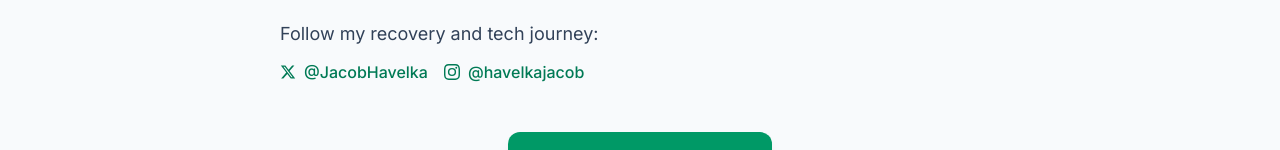
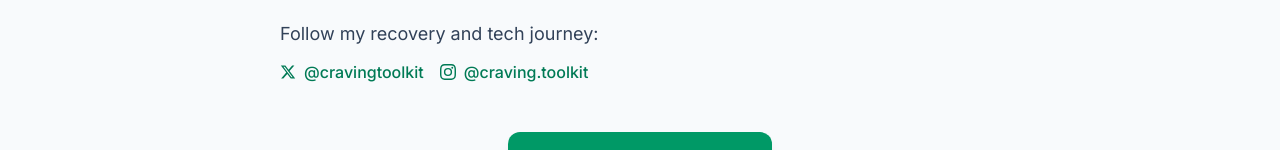
Before and after one commit to JakubHave/craving-toolkit-web, a Next.js app: page /about in a window 1280 px wide. Shown: the part 1831-1981 px from the top of the page. Built offline with nearby package versions, Linux system fonts and the light colour scheme.

Commit message:
socials update

```diff
--- a/src/app/about/page.tsx
+++ b/src/app/about/page.tsx
@@ -29,8 +29,8 @@ const personSchema = {
     "mindfulness-based relapse prevention",
   ],
   sameAs: [
-    "https://x.com/JacobHavelka",
-    "https://www.instagram.com/havelkajacob/",
+    "https://x.com/cravingtoolkit",
+    "https://www.instagram.com/craving.toolkit/",
   ],
   jobTitle: "Software Engineer & Recovery Toolkit Creator",
 };
@@ -116,22 +116,22 @@ export default function AboutPage() {
             </p>
             <div className="flex items-center gap-4 mb-6">
               <a
-                href="https://x.com/JacobHavelka"
+                href="https://x.com/cravingtoolkit"
                 target="_blank"
                 rel="noopener"
                 className="inline-flex items-center gap-2 text-emerald-700 hover:text-emerald-800 font-medium"
               >
                 <svg className="w-4 h-4" fill="currentColor" viewBox="0 0 24 24"><path d="M18.244 2.25h3.308l-7.227 8.26 8.502 11.24H16.17l-5.214-6.817L4.99 21.75H1.68l7.73-8.835L1.254 2.25H8.08l4.713 6.231zm-1.161 17.52h1.833L7.084 4.126H5.117z"/></svg>
-                @JacobHavelka
+                @cravingtoolkit
               </a>
               <a
-                href="https://www.instagram.com/havelkajacob/"
+                href="https://www.instagram.com/craving.toolkit/"
                 target="_blank"
                 rel="noopener"
                 className="inline-flex items-center gap-2 text-emerald-700 hover:text-emerald-800 font-medium"
               >
                 <svg className="w-4 h-4" fill="currentColor" viewBox="0 0 24 24"><path d="M12 2.163c3.204 0 3.584.012 4.85.07 3.252.148 4.771 1.691 4.919 4.919.058 1.265.069 1.645.069 4.849 0 3.205-.012 3.584-.069 4.849-.149 3.225-1.664 4.771-4.919 4.919-1.266.058-1.644.07-4.85.07-3.204 0-3.584-.012-4.849-.07-3.26-.149-4.771-1.699-4.919-4.92-.058-1.265-.07-1.644-.07-4.849 0-3.204.013-3.583.07-4.849.149-3.227 1.664-4.771 4.919-4.919 1.266-.057 1.645-.069 4.849-.069zM12 0C8.741 0 8.333.014 7.053.072 2.695.272.273 2.69.073 7.052.014 8.333 0 8.741 0 12c0 3.259.014 3.668.072 4.948.2 4.358 2.618 6.78 6.98 6.98C8.333 23.986 8.741 24 12 24c3.259 0 3.668-.014 4.948-.072 4.354-.2 6.782-2.618 6.979-6.98.059-1.28.073-1.689.073-4.948 0-3.259-.014-3.667-.072-4.947-.196-4.354-2.617-6.78-6.979-6.98C15.668.014 15.259 0 12 0zm0 5.838a6.162 6.162 0 100 12.324 6.162 6.162 0 000-12.324zM12 16a4 4 0 110-8 4 4 0 010 8zm6.406-11.845a1.44 1.44 0 100 2.881 1.44 1.44 0 000-2.881z"/></svg>
-                @havelkajacob
+                @craving.toolkit
               </a>
             </div>
           </div>
--- a/src/app/articles/[slug]/page.tsx
+++ b/src/app/articles/[slug]/page.tsx
@@ -31,7 +31,7 @@ export async function generateMetadata({ params }: { params: Promise<{ slug: str
       card: "summary_large_image",
       title: article.title,
       description: article.description,
-      creator: "@JacobHavelka",
+      creator: "@cravingtoolkit",
       images: ["/cover.jpg"],
     },
   };
@@ -61,8 +61,8 @@ function getArticleJsonLd(article: { title: string; description: string; slug: s
       name: "Jakub Havelka",
       url: "https://www.cravingtoolkit.com/about",
       sameAs: [
-        "https://x.com/JacobHavelka",
-        "https://www.instagram.com/havelkajacob/",
+        "https://x.com/cravingtoolkit",
+        "https://www.instagram.com/craving.toolkit/",
       ],
       description: "Software engineer, 10+ years in recovery, author of the Craving Toolkit",
       knowsAbout: [
@@ -200,10 +200,10 @@ export default async function ArticlePage({ params }: { params: Promise<{ slug:
                 <p className="font-medium text-slate-800">
                   Written by <Link href="/about" className="text-emerald-700 hover:underline">Jakub Havelka</Link>
                   <span className="inline-flex items-center gap-2 ml-3">
-                    <a href="https://x.com/JacobHavelka" target="_blank" rel="noopener" aria-label="Author on X" className="text-slate-400 hover:text-slate-600">
+                    <a href="https://x.com/cravingtoolkit" target="_blank" rel="noopener" aria-label="Author on X" className="text-slate-400 hover:text-slate-600">
                       <svg className="w-3.5 h-3.5" fill="currentColor" viewBox="0 0 24 24"><path d="M18.244 2.25h3.308l-7.227 8.26 8.502 11.24H16.17l-5.214-6.817L4.99 21.75H1.68l7.73-8.835L1.254 2.25H8.08l4.713 6.231zm-1.161 17.52h1.833L7.084 4.126H5.117z"/></svg>
                     </a>
-                    <a href="https://www.instagram.com/havelkajacob/" target="_blank" rel="noopener" aria-label="Author on Instagram" className="text-slate-400 hover:text-slate-600">
+                    <a href="https://www.instagram.com/craving.toolkit/" target="_blank" rel="noopener" aria-label="Author on Instagram" className="text-slate-400 hover:text-slate-600">
                       <svg className="w-3.5 h-3.5" fill="currentColor" viewBox="0 0 24 24"><path d="M12 2.163c3.204 0 3.584.012 4.85.07 3.252.148 4.771 1.691 4.919 4.919.058 1.265.069 1.645.069 4.849 0 3.205-.012 3.584-.069 4.849-.149 3.225-1.664 4.771-4.919 4.919-1.266.058-1.644.07-4.85.07-3.204 0-3.584-.012-4.849-.07-3.26-.149-4.771-1.699-4.919-4.92-.058-1.265-.07-1.644-.07-4.849 0-3.204.013-3.583.07-4.849.149-3.227 1.664-4.771 4.919-4.919 1.266-.057 1.645-.069 4.849-.069zM12 0C8.741 0 8.333.014 7.053.072 2.695.272.273 2.69.073 7.052.014 8.333 0 8.741 0 12c0 3.259.014 3.668.072 4.948.2 4.358 2.618 6.78 6.98 6.98C8.333 23.986 8.741 24 12 24c3.259 0 3.668-.014 4.948-.072 4.354-.2 6.782-2.618 6.979-6.98.059-1.28.073-1.689.073-4.948 0-3.259-.014-3.667-.072-4.947-.196-4.354-2.617-6.78-6.979-6.98C15.668.014 15.259 0 12 0zm0 5.838a6.162 6.162 0 100 12.324 6.162 6.162 0 000-12.324zM12 16a4 4 0 110-8 4 4 0 010 8zm6.406-11.845a1.44 1.44 0 100 2.881 1.44 1.44 0 000-2.881z"/></svg>
                     </a>
                   </span>
@@ -290,10 +290,10 @@ export default async function ArticlePage({ params }: { params: Promise<{ slug:
             If you need help, contact <a href="https://www.samhsa.gov/find-help/national-helpline" rel="noopener" target="_blank" className="underline hover:text-slate-300">SAMHSA&rsquo;s National Helpline</a> at 1-800-662-4357.
           </p>
           <div className="flex items-center justify-center gap-4 mt-3 mb-4">
-            <a href="https://x.com/JacobHavelka" target="_blank" rel="noopener" aria-label="Follow on X (Twitter)" className="text-slate-400 hover:text-slate-300 transition-colors">
+            <a href="https://x.com/cravingtoolkit" target="_blank" rel="noopener" aria-label="Follow on X (Twitter)" className="text-slate-400 hover:text-slate-300 transition-colors">
               <svg className="w-5 h-5" fill="currentColor" viewBox="0 0 24 24" aria-hidden="true"><path d="M18.244 2.25h3.308l-7.227 8.26 8.502 11.24H16.17l-5.214-6.817L4.99 21.75H1.68l7.73-8.835L1.254 2.25H8.08l4.713 6.231zm-1.161 17.52h1.833L7.084 4.126H5.117z"/></svg>
             </a>
-            <a href="https://www.instagram.com/havelkajacob/" target="_blank" rel="noopener" aria-label="Follow on Instagram" className="text-slate-400 hover:text-slate-300 transition-colors">
+            <a href="https://www.instagram.com/craving.toolkit/" target="_blank" rel="noopener" aria-label="Follow on Instagram" className="text-slate-400 hover:text-slate-300 transition-colors">
               <svg className="w-5 h-5" fill="currentColor" viewBox="0 0 24 24" aria-hidden="true"><path d="M12 2.163c3.204 0 3.584.012 4.85.07 3.252.148 4.771 1.691 4.919 4.919.058 1.265.069 1.645.069 4.849 0 3.205-.012 3.584-.069 4.849-.149 3.225-1.664 4.771-4.919 4.919-1.266.058-1.644.07-4.85.07-3.204 0-3.584-.012-4.849-.07-3.26-.149-4.771-1.699-4.919-4.92-.058-1.265-.07-1.644-.07-4.849 0-3.204.013-3.583.07-4.849.149-3.227 1.664-4.771 4.919-4.919 1.266-.057 1.645-.069 4.849-.069zM12 0C8.741 0 8.333.014 7.053.072 2.695.272.273 2.69.073 7.052.014 8.333 0 8.741 0 12c0 3.259.014 3.668.072 4.948.2 4.358 2.618 6.78 6.98 6.98C8.333 23.986 8.741 24 12 24c3.259 0 3.668-.014 4.948-.072 4.354-.2 6.782-2.618 6.979-6.98.059-1.28.073-1.689.073-4.948 0-3.259-.014-3.667-.072-4.947-.196-4.354-2.617-6.78-6.979-6.98C15.668.014 15.259 0 12 0zm0 5.838a6.162 6.162 0 100 12.324 6.162 6.162 0 000-12.324zM12 16a4 4 0 110-8 4 4 0 010 8zm6.406-11.845a1.44 1.44 0 100 2.881 1.44 1.44 0 000-2.881z"/></svg>
             </a>
           </div>
--- a/src/app/layout.tsx
+++ b/src/app/layout.tsx
@@ -54,8 +54,8 @@ export const metadata: Metadata = {
     title: "Craving Toolkit | Stop Cravings & Stay in Recovery",
     description: "Emergency tools to fight addiction cravings, stop relapse spirals, and stay in recovery. A 40-page guide with strategies and worksheets.",
     images: ["/cover.jpg"],
-    creator: "@JacobHavelka",
-    site: "@JacobHavelka",
+    creator: "@cravingtoolkit",
+    site: "@cravingtoolkit",
   },
   robots: {
     index: true,
@@ -79,8 +79,8 @@ const organizationSchema = {
     height: 512,
   },
   sameAs: [
-    "https://x.com/JacobHavelka",
-    "https://www.instagram.com/havelkajacob/",
+    "https://x.com/cravingtoolkit",
+    "https://www.instagram.com/craving.toolkit/",
   ],
   description: "Practical tools for addiction recovery — emergency craving protocols, daily practices, and worksheets grounded in modern addiction science.",
   foundingDate: "2025",
--- a/src/app/links/page.tsx
+++ b/src/app/links/page.tsx
@@ -29,8 +29,8 @@ export const metadata: Metadata = {
     title: "Links — Craving Toolkit",
     description: "All the Craving Toolkit links in one place — the guide, the mobile app waitlist, a free sample, and articles for recovery.",
     images: ["/cover.jpg"],
-    creator: "@JacobHavelka",
-    site: "@JacobHavelka",
+    creator: "@cravingtoolkit",
+    site: "@cravingtoolkit",
   },
 };
 
@@ -142,7 +142,7 @@ export default function LinksPage() {
               </h2>
               <div className="flex items-center justify-center gap-3">
                 <a
-                  href="https://x.com/JacobHavelka"
+                  href="https://x.com/cravingtoolkit"
                   target="_blank"
                   rel="noopener noreferrer"
                   aria-label="Follow on X (Twitter)"
@@ -153,7 +153,7 @@ export default function LinksPage() {
                   </svg>
                 </a>
                 <a
-                  href="https://instagram.com/havelkajacob"
+                  href="https://instagram.com/craving.toolkit"
                   target="_blank"
                   rel="noopener noreferrer"
                   aria-label="Follow on Instagram"
@@ -212,7 +212,7 @@ export default function LinksPage() {
           <p className="mb-4">Contact: <a href="mailto:jacob@cravingtoolkit.com" className="text-slate-400 hover:text-white transition-colors">jacob@cravingtoolkit.com</a></p>
           <div className="flex items-center justify-center gap-4 mt-3 mb-4">
             <a
-              href="https://x.com/JacobHavelka"
+              href="https://x.com/cravingtoolkit"
               target="_blank"
               rel="noopener"
               aria-label="Follow on X (Twitter)"
@@ -223,7 +223,7 @@ export default function LinksPage() {
               </svg>
             </a>
             <a
-              href="https://www.instagram.com/havelkajacob/"
+              href="https://www.instagram.com/craving.toolkit/"
               target="_blank"
               rel="noopener"
               aria-label="Follow on Instagram"
--- a/src/app/page.tsx
+++ b/src/app/page.tsx
@@ -247,9 +247,9 @@ export default function LandingPage() {
           </p>
           <p className="text-sm text-emerald-300/70 mt-4">
             Follow my journey:
-            <a href="https://x.com/JacobHavelka" target="_blank" rel="noopener" className="text-emerald-300 hover:text-emerald-200 ml-2">X/Twitter</a>
+            <a href="https://x.com/cravingtoolkit" target="_blank" rel="noopener" className="text-emerald-300 hover:text-emerald-200 ml-2">X/Twitter</a>
             <span className="mx-1">·</span>
-            <a href="https://www.instagram.com/havelkajacob/" target="_blank" rel="noopener" className="text-emerald-300 hover:text-emerald-200">Instagram</a>
+            <a href="https://www.instagram.com/craving.toolkit/" target="_blank" rel="noopener" className="text-emerald-300 hover:text-emerald-200">Instagram</a>
           </p>
         </div>
       </section>
@@ -367,7 +367,7 @@ export default function LandingPage() {
           <p className="mb-4">Contact: <a href="mailto:jacob@cravingtoolkit.com" className="text-slate-400 hover:text-white transition-colors">jacob@cravingtoolkit.com</a></p>
           <div className="flex items-center justify-center gap-4 mt-3 mb-4">
             <a
-              href="https://x.com/JacobHavelka"
+              href="https://x.com/cravingtoolkit"
               target="_blank"
               rel="noopener"
               aria-label="Follow on X (Twitter)"
@@ -378,7 +378,7 @@ export default function LandingPage() {
               </svg>
             </a>
             <a
-              href="https://www.instagram.com/havelkajacob/"
+              href="https://www.instagram.com/craving.toolkit/"
               target="_blank"
               rel="noopener"
               aria-label="Follow on Instagram"
```
